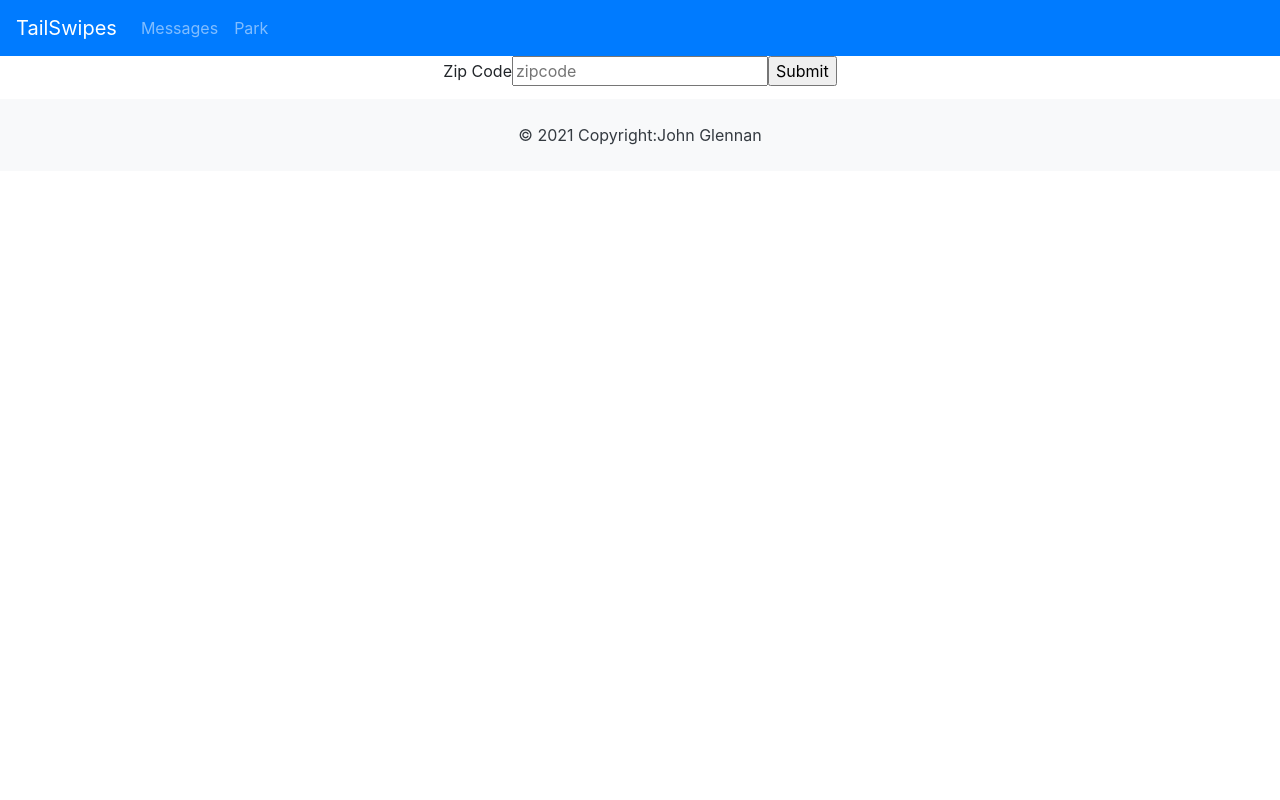
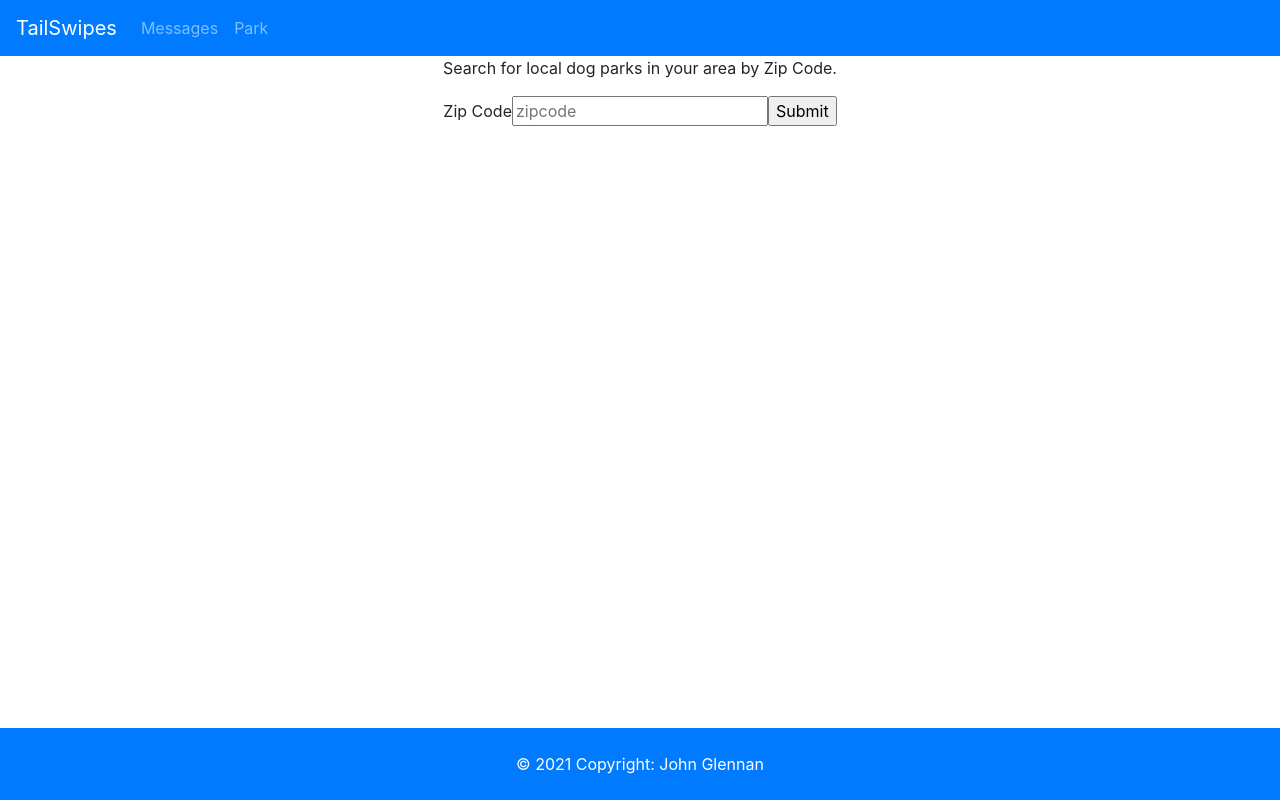
Before and after one commit to glennanj1/tail-swipes, a React (Create React App) app: page /park in a window 1280 px wide. Built offline with nearby package versions, Linux system fonts and the light colour scheme.

Commit message:
added footer with styling and directions to zip search

```diff
--- a/src/App.css
+++ b/src/App.css
@@ -1,3 +1,22 @@
+html, body {
+  height: 100%
+}
+
+#footer {
+  position: absolute;
+  bottom: 0;
+  width: 100vw;
+}
+
+#main {
+  overflow: auto;
+  padding-bottom: 150px;
+}
+
+#wrap {
+  min-height: 100%
+}
+
 .App {
   text-align: center;
 }
@@ -6,6 +25,8 @@
   height: 40vmin;
   pointer-events: none;
 }
+
+
 
 @media (prefers-reduced-motion: no-preference) {
   .App-logo {
--- a/src/App.js
+++ b/src/App.js
@@ -16,7 +16,8 @@ export default class App extends React.Component {
 
   render() {
   return (
-    <div className="App">
+    <div id="main" className="App">
+      <div id="wrap">
         <Router>
           <Switch>
             <Route exact path="/" component={ProfileContainer} />
@@ -26,10 +27,11 @@ export default class App extends React.Component {
             <Route exact path="/counter" component={Counter} />
           </Switch>
         </Router>
-      <footer id="footer" className="text-center text-lg-start bg-light text-muted">
-      <div class="text-center p-4 text-dark">
-        © 2021 Copyright:
-        <a className="text-reset fw-bold" href="https://johng.netlify.app/">John Glennan</a>
+
+      </div>
+      <footer id="footer" className="text-center text-lg-start bg-primary">
+        <div class="text-center p-4 text-white">
+          © 2021 Copyright: <a className="text-reset fw-bold" href="https://johng.netlify.app/"> John Glennan</a>
       </div>
     </footer>
     </div>
--- a/src/containers/PlaceContainer.js
+++ b/src/containers/PlaceContainer.js
@@ -59,6 +59,9 @@ class PlaceContainer extends React.Component {
         return(
             <div>
                 <Navigation />
+                <p>
+                    Search for local dog parks in your area by Zip Code.
+                </p>
                 <PlaceForm value={this.state.value} handleSubmit={this.handleSubmit} onChange={this.handleChange} zipError={this.state.zipError} />
                 {this.loadPlaces()}
             </div>
```
Lines whose indentation alone changed are shown as unchanged.
